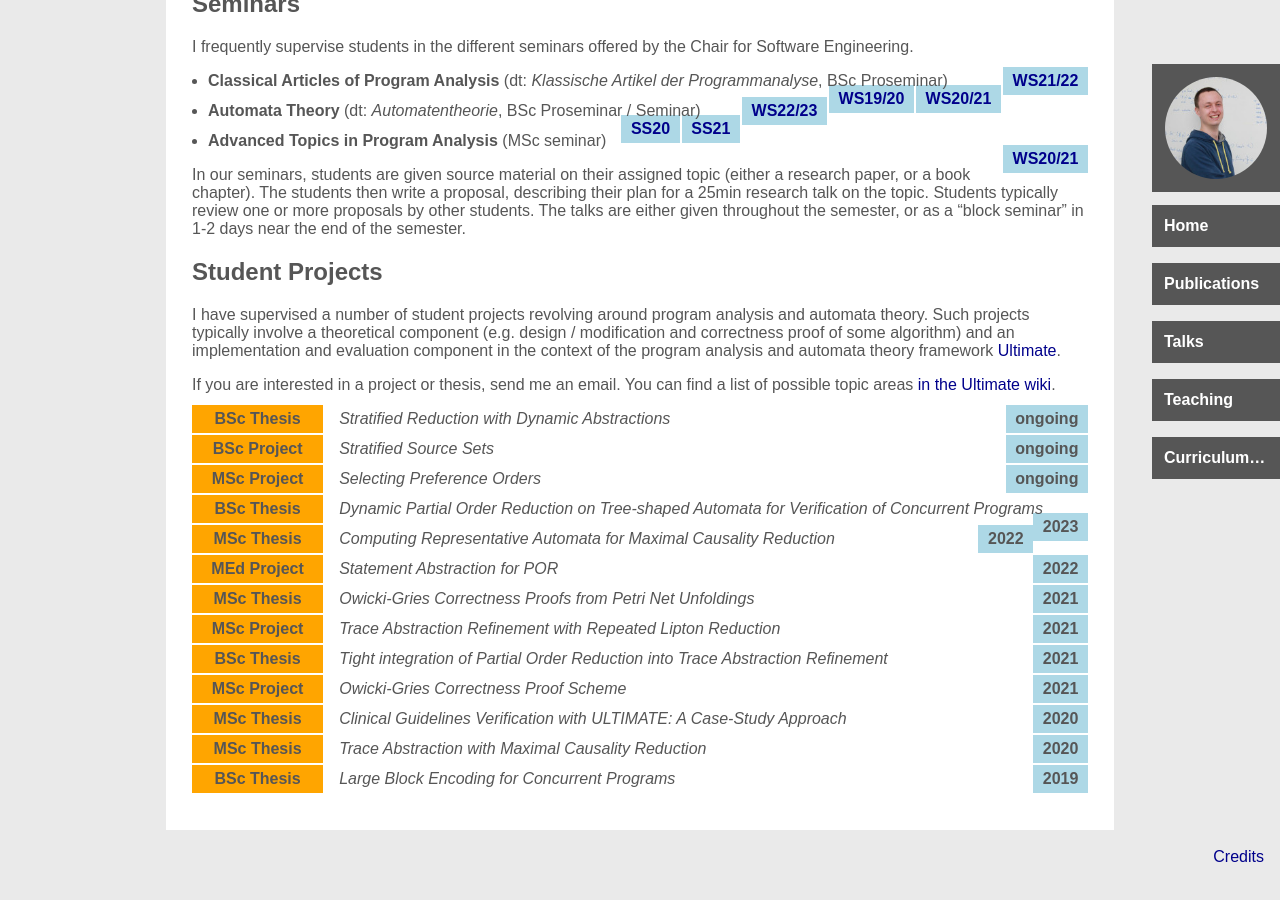
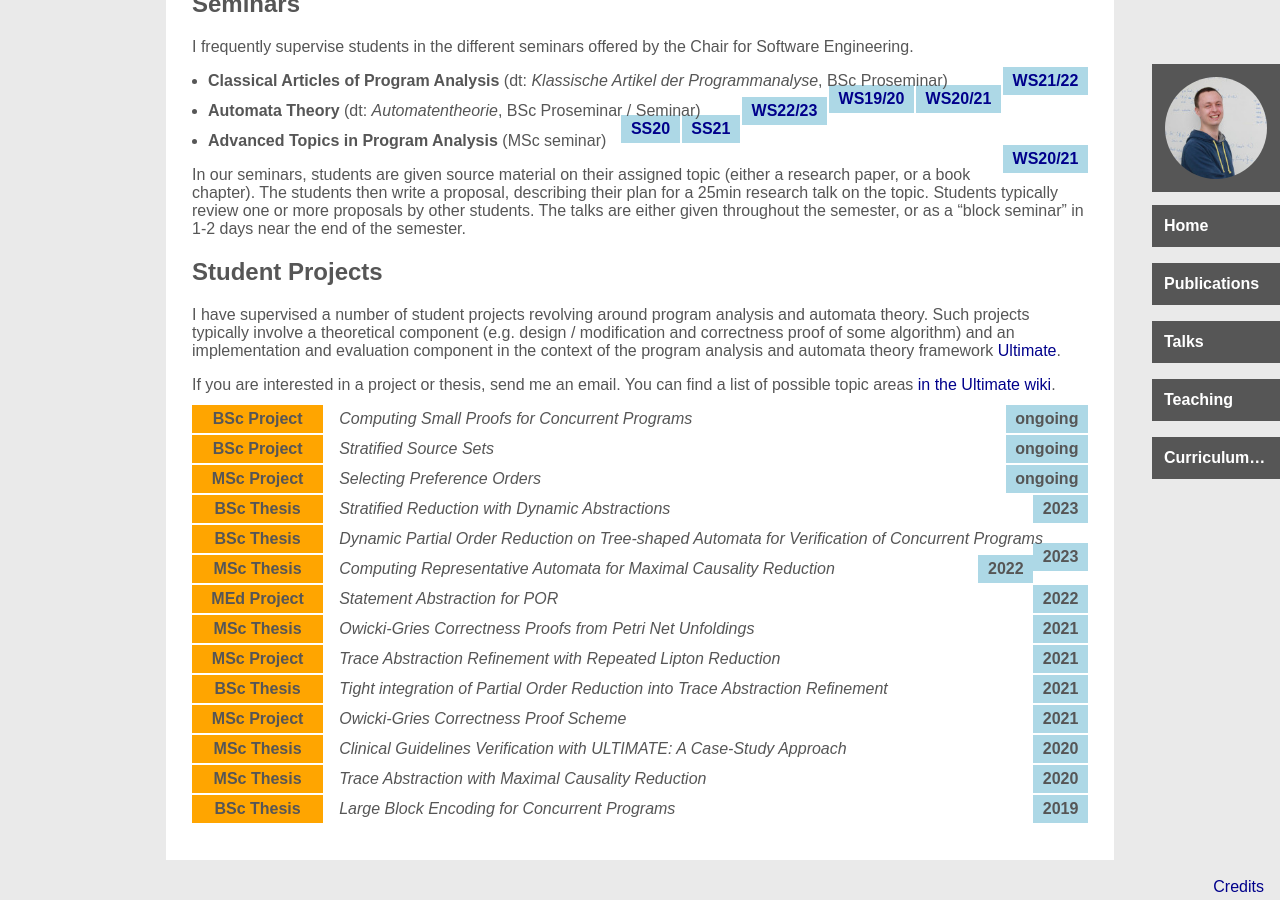
Before and after one commit to maul-esel/personal-website, a Jekyll site: the page built from teaching.markdown, in a window 1280 px wide and 900 px high, scrolled down 513 px. Built offline with Jekyll 4.4.1, drawn with Linux system fonts in a browser that asks for light colours; before the commit the page ends 1383 px from its top, so only the background shows below that.

Commit message:
update projects

```diff
--- a/_data/projects.yml
+++ b/_data/projects.yml
@@ -1,5 +1,5 @@
-- name: Stratified Reduction with Dynamic Abstractions
-  type: BSc Thesis
+- name: Computing Small Proofs for Concurrent Programs
+  type: BSc Project
   year: ongoing
 - name: Stratified Source Sets
   type: BSc Project
@@ -7,6 +7,9 @@
 - name: Selecting Preference Orders
   type: MSc Project
   year: ongoing
+- name: Stratified Reduction with Dynamic Abstractions
+  type: BSc Thesis
+  year: 2023
 - name: Dynamic Partial Order Reduction on Tree-shaped Automata for Verification of Concurrent Programs
   type: BSc Thesis
   year: 2023
```
